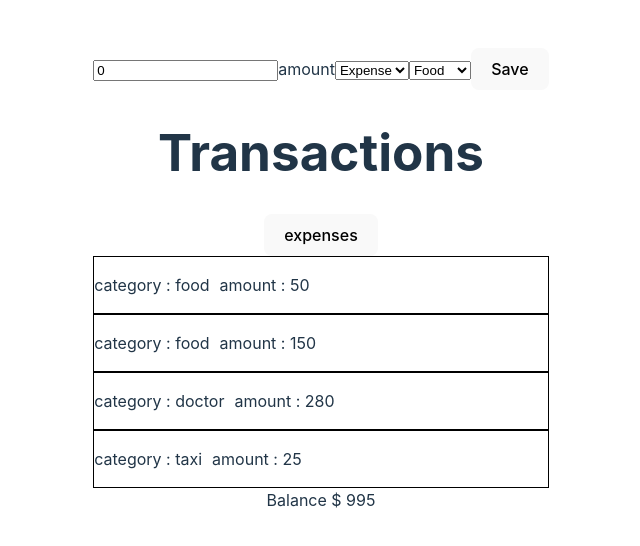
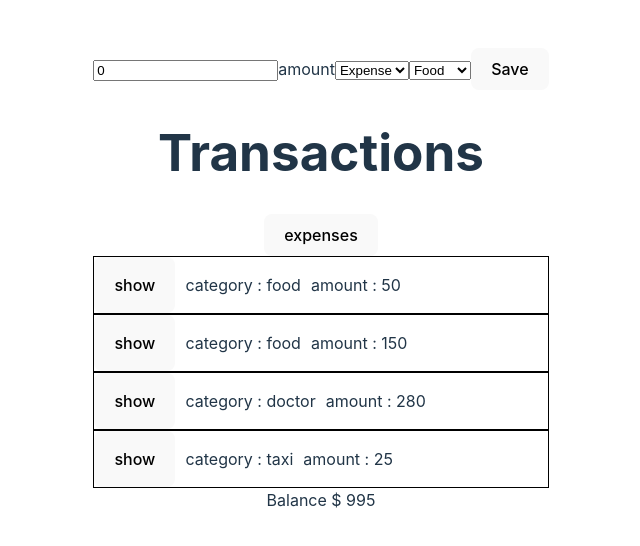
Before and after one commit to dortizp/expense-tracker, a React (Vite) app: page / in a window 1280 px wide. Shown: the part 120-666 px from the top of the page, without its empty margins (319-959 px from the left). Built offline with nearby package versions, Linux system fonts and the light colour scheme.

Commit message:
transaction detail added

```diff
--- a/src/components/Transaction.jsx
+++ b/src/components/Transaction.jsx
@@ -1,4 +1,6 @@
 import styled from "@emotion/styled"
+import { useState } from "react"
+import { TransactionDetail } from "../pages/TransactionDetail"
 
 const StyledDiv = styled.div`
   border: 1px solid black;
@@ -10,15 +12,30 @@ const Transaction = ({props}) => {
 
     const {id, type, category, amount} = props
 
+    const [showTransaction, setShowTransaction] = useState(false)
+
 
     return (
         <>
           <div>
-            <StyledDiv key={id}>
+            <StyledDiv key={id}
+            >
                 {/* <p>
                     <span>type : </span>
                     <span>{type}</span>
                 </p> */}
+                <button
+                  onClick={() => {
+                    setShowTransaction(current => !current)
+                    console.log(id, showTransaction)
+                  }}
+                >
+                {
+                  !showTransaction
+                  ? "show"
+                  : "close"
+                }
+                </button>
                 <p>
                     <span>category : </span>
                     <span>{category}</span>
@@ -29,6 +46,7 @@ const Transaction = ({props}) => {
                 </p>
             </StyledDiv>
           </div>
+          { showTransaction ? <TransactionDetail transactionId={id} /> : "" }
         </>
     )
 }
--- /dev/null
+++ b/src/pages/TransactionDetail.jsx
@@ -0,0 +1,16 @@
+import { getTransaction } from "../util/util"
+
+const TransactionDetail = ({transactionId}) => {
+    const transaction = getTransaction(transactionId)
+
+    return (
+        <>
+        <h2>Transaction Detail</h2>
+        Type : {transaction.type}
+        Category : {transaction.category}
+        Amount: {transaction.amount}
+        </>
+    )
+}
+
+export { TransactionDetail }
--- /dev/null
+++ b/src/util/util.js
@@ -0,0 +1,7 @@
+import { transactions } from "../data"
+
+export function getTransaction (id) {
+    const result = transactions.filter( transaction => transaction.id === id)
+
+    if (result) return result[0]
+}
```
